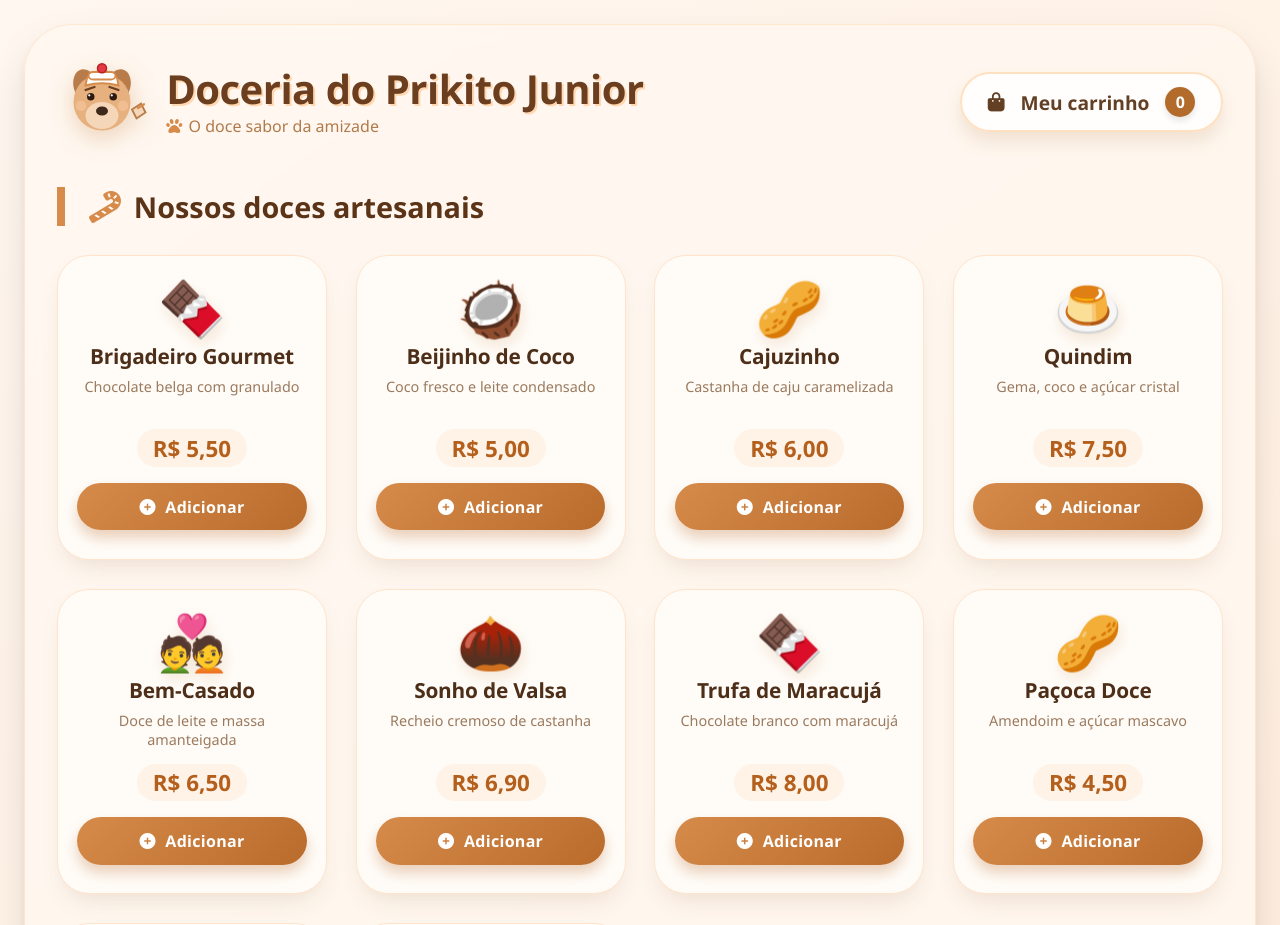
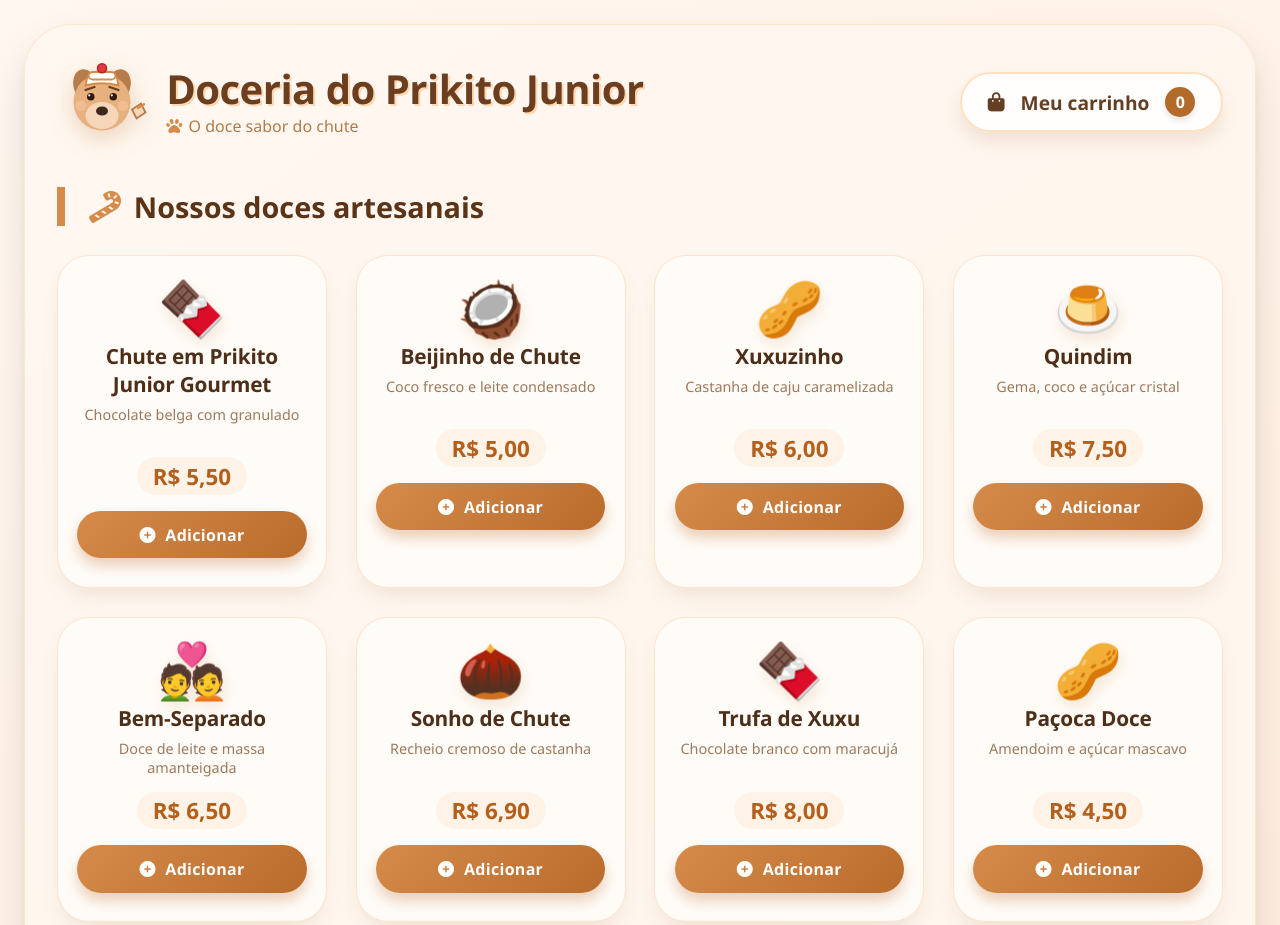
Before and after one commit to luanf18/Prikito-junior, a plain HTML site: page index.html in a window 1280 px wide. Shown: the top 925 px of the page. Drawn offline with Linux system fonts and the light colour scheme.

Commit message:
Alteração

```diff
--- a/index.html
+++ b/index.html
@@ -505,7 +505,7 @@
 
         <div class="brand">
           <h1>Doceria do Prikito Junior</h1>
-          <p><i class="fas fa-paw"></i> O doce sabor da amizade</p>
+          <p><i class="fas fa-paw"></i> O doce sabor do chute</p>
         </div>
       </div>
 
@@ -556,13 +556,13 @@
 
       // Lista dos 10 sabores de doces
       const products = [
-        { id: 1, name: 'Brigadeiro Gourmet', desc: 'Chocolate belga com granulado', price: 5.50, emoji: '🍫' },
-        { id: 2, name: 'Beijinho de Coco', desc: 'Coco fresco e leite condensado', price: 5.00, emoji: '🥥' },
-        { id: 3, name: 'Cajuzinho', desc: 'Castanha de caju caramelizada', price: 6.00, emoji: '🥜' },
+        { id: 1, name: 'Chute em Prikito Junior Gourmet', desc: 'Chocolate belga com granulado', price: 5.50, emoji: '🍫' },
+        { id: 2, name: 'Beijinho de Chute', desc: 'Coco fresco e leite condensado', price: 5.00, emoji: '🥥' },
+        { id: 3, name: 'Xuxuzinho', desc: 'Castanha de caju caramelizada', price: 6.00, emoji: '🥜' },
         { id: 4, name: 'Quindim', desc: 'Gema, coco e açúcar cristal', price: 7.50, emoji: '🍮' },
-        { id: 5, name: 'Bem-Casado', desc: 'Doce de leite e massa amanteigada', price: 6.50, emoji: '💑' },
-        { id: 6, name: 'Sonho de Valsa', desc: 'Recheio cremoso de castanha', price: 6.90, emoji: '🌰' },
-        { id: 7, name: 'Trufa de Maracujá', desc: 'Chocolate branco com maracujá', price: 8.00, emoji: '🍫' },
+        { id: 5, name: 'Bem-Separado', desc: 'Doce de leite e massa amanteigada', price: 6.50, emoji: '💑' },
+        { id: 6, name: 'Sonho de Chute', desc: 'Recheio cremoso de castanha', price: 6.90, emoji: '🌰' },
+        { id: 7, name: 'Trufa de Xuxu', desc: 'Chocolate branco com maracujá', price: 8.00, emoji: '🍫' },
         { id: 8, name: 'Paçoca Doce', desc: 'Amendoim e açúcar mascavo', price: 4.50, emoji: '🥜' },
         { id: 9, name: 'Olho de Sogra', desc: 'Ameixa e coco com doce de leite', price: 7.00, emoji: '👁️' },
         { id: 10, name: 'Camafeu de Nozes', desc: 'Nozes e fondant caramelizado', price: 9.00, emoji: '🌰' }
```
